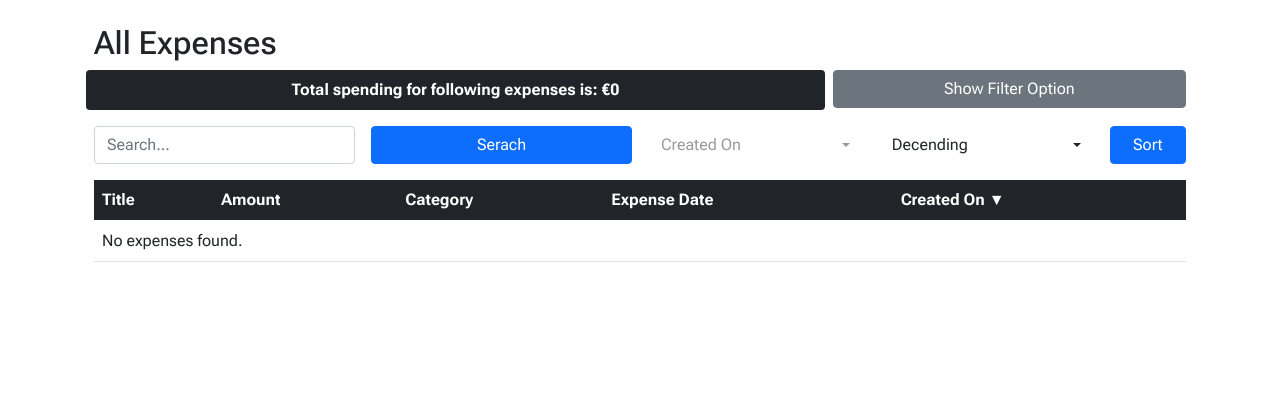
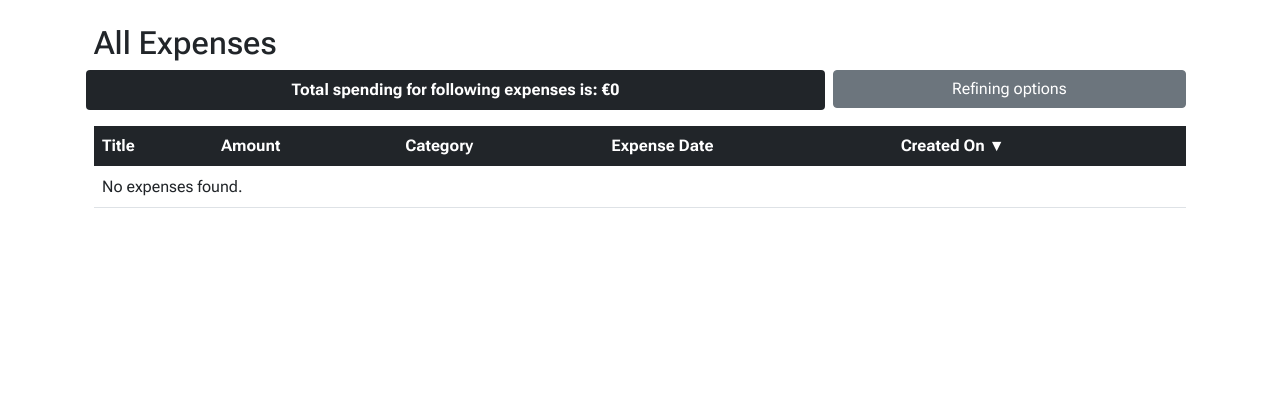
Before and after one commit to gurdeepkumar/expenser, a Django app: page /expenses/ in a window 1280 px wide. Shown: the part 56-476 px from the top of the page. Run offline with Django 5.2, Linux system fonts and the light colour scheme; the visitor is signed in with stand-in values (Sample User, id 1); data comes from the database, SQL or seed files in the repository; data that the repository does not hold is empty; some libraries are stand-ins or nearby versions.

Commit message:
Fix: layout of expenses list.

```diff
--- a/expenses/templates/expenses/list_expenses.html
+++ b/expenses/templates/expenses/list_expenses.html
@@ -16,10 +16,11 @@
         <strong>Total spending for following expenses is: €{{ total_expenses }}</strong>
     </div>
     <div class="col-md-4">
-        <a id="filterToggleBtn" class="btn d-grid btn-secondary">Show Filter Option</a>
+        <a id="filterToggleBtn" class="btn d-grid btn-secondary">Refining options </a>
     </div>
 </div>
 
+<div id="filterOptions" {%if "clear_filter" in request.GET or "filter" in request.GET %} style="display: block;" {% else %} style="display: none;" {%endif%} >
     <div class="row g-3">
         <form method="get" class="col-md-6">
             <div class="row g-3">
@@ -47,7 +48,6 @@
     </div>
 
     <form method="get">
-    <div id="filterOptions" {%if "clear_filter" in request.GET or "filter" in request.GET %} style="display: block;" {% else %} style="display: none;" {%endif%} >
         <div class="row">
             <div class="col-md-4">
                 <div class="form-group my-2">
@@ -77,17 +77,17 @@
                 <div class="row my-2">
                     <div class="form-group col-md-6">
                         <label></label>
-                        <button type="submit" name="clear_filters" class="btn btn-warning form-control">Clear</button>
+                        <button type="submit" name="filter" class="btn btn-primary form-control">Filter</button>
                     </div>
                     <div class="form-group col-md-6">
                         <label></label>
-                        <button type="submit" name="filter" class="btn btn-primary form-control">Filter</button>
-                    </div>
+                        <button type="submit" name="clear_filters" class="btn btn-warning form-control">Clear</button>
                     </div>
                 </div>
             </div>
         </div>
     </form>
+</div>
 
 <div class="table-responsive-sm">
     <table class="table table-hover my-3">
```
Lines whose indentation alone changed are shown as unchanged.
